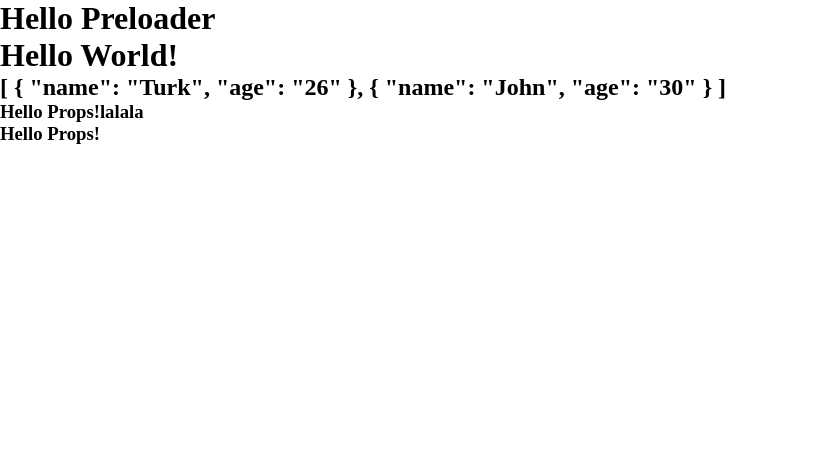
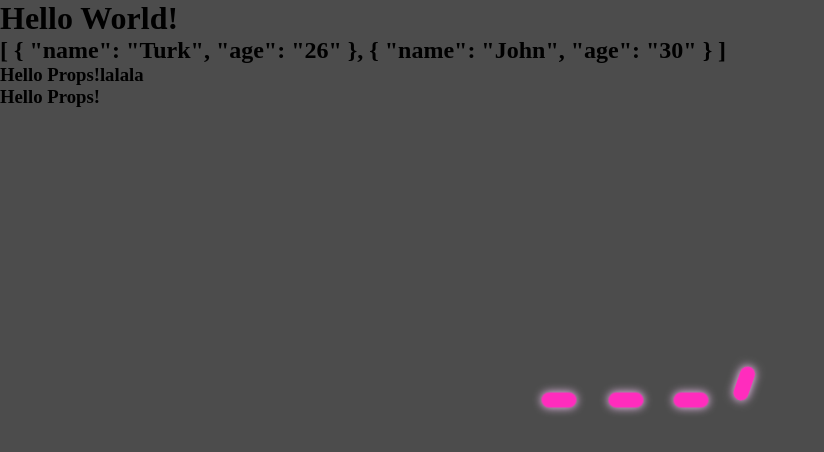
Before and after one commit to Deekor666/deekor_website, a Vue app in the folder client/: page / in a window 1280 px wide. Shown: the top 452 px of the page, without its empty margins (0-824 px from the left). Built offline with nearby package versions, Linux system fonts and the light colour scheme.

Commit message:
changed little preloader template.

```diff
--- a/client/src/components/Preloader.vue
+++ b/client/src/components/Preloader.vue
@@ -1,20 +1,172 @@
 <template lang="pug">
     .preloader
-        h1 Hello Preloader
-        .blocks
-            .top-blocks
-            .bottom-blocks
+        .container
+            .dash.uno
+            .dash.dos
+            .dash.tres
+            .dash.cuatro
 </template>
 
 <script lang="ts">
-import { Component, Vue } from 'vue-property-decorator';
+    import {Component, Vue} from 'vue-property-decorator';
 
-@Component
-export default class Preloader extends Vue{
+    @Component
+    export default class Preloader extends Vue {
 
-}
+    }
 </script>
 
 <style lang="scss">
+    .preloader {
+        z-index: -10;
+        width: 100%;
+        height: 100%;
+        background-color: rgba(0, 0, 0, 0.7);
+        position: fixed;
 
+        .container {
+            position: absolute;
+            top: 50%;
+            left: 50%;
+            transform: translate(-50%, -50%);
+            display: flex;
+            justify-content: center;
+            align-items: center;
+        }
+
+        .dash {
+            margin: 0 15px;
+            width: 35px;
+            height: 15px;
+            border-radius: 8px;
+            background: #FF2CBD;
+            box-shadow: 0 0 10px 0 #FECDFF;
+        }
+
+        .uno {
+            margin-right: -18px;
+            transform-origin: center left;
+            animation: spin 3s linear infinite;
+        }
+
+        .dos {
+            transform-origin: center right;
+            animation: spin2 3s linear infinite;
+            animation-delay: .2s;
+        }
+
+        .tres {
+            transform-origin: center right;
+            animation: spin3 3s linear infinite;
+            animation-delay: .3s;
+        }
+
+        .cuatro {
+            transform-origin: center right;
+            animation: spin4 3s linear infinite;
+            animation-delay: .4s;
+        }
+
+        @keyframes spin {
+            0% {
+                transform: rotate(0deg);
+            }
+            25% {
+                transform: rotate(360deg);
+            }
+            30% {
+                transform: rotate(370deg);
+            }
+            35% {
+                transform: rotate(360deg);
+            }
+            100% {
+                transform: rotate(360deg);
+            }
+        }
+
+        @keyframes spin2 {
+            0% {
+                transform: rotate(0deg);
+            }
+            20% {
+                transform: rotate(0deg);
+            }
+            30% {
+                transform: rotate(-180deg);
+            }
+            35% {
+                transform: rotate(-190deg);
+            }
+            40% {
+                transform: rotate(-180deg);
+            }
+            78% {
+                transform: rotate(-180deg);
+            }
+            95% {
+                transform: rotate(-360deg);
+            }
+            98% {
+                transform: rotate(-370deg);
+            }
+            100% {
+                transform: rotate(-360deg);
+            }
+        }
+
+        @keyframes spin3 {
+            0% {
+                transform: rotate(0deg);
+            }
+            27% {
+                transform: rotate(0deg);
+            }
+            40% {
+                transform: rotate(180deg);
+            }
+            45% {
+                transform: rotate(190deg);
+            }
+            50% {
+                transform: rotate(180deg);
+            }
+            62% {
+                transform: rotate(180deg);
+            }
+            75% {
+                transform: rotate(360deg);
+            }
+            80% {
+                transform: rotate(370deg);
+            }
+            85% {
+                transform: rotate(360deg);
+            }
+            100% {
+                transform: rotate(360deg);
+            }
+        }
+
+        @keyframes spin4 {
+            0% {
+                transform: rotate(0deg);
+            }
+            38% {
+                transform: rotate(0deg);
+            }
+            60% {
+                transform: rotate(-360deg);
+            }
+            65% {
+                transform: rotate(-370deg);
+            }
+            75% {
+                transform: rotate(-360deg);
+            }
+            100% {
+                transform: rotate(-360deg);
+            }
+        }
+    }
 </style>
```
